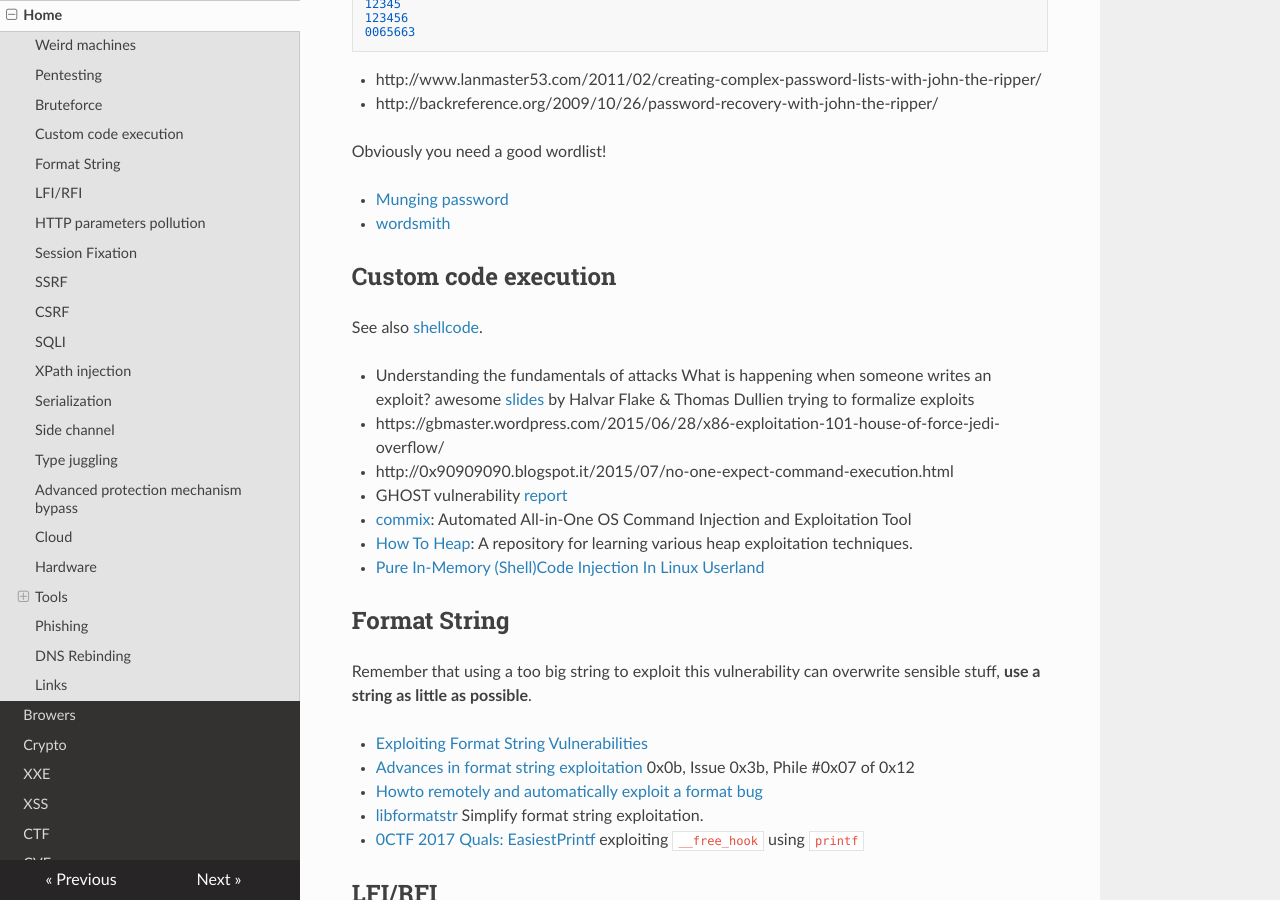
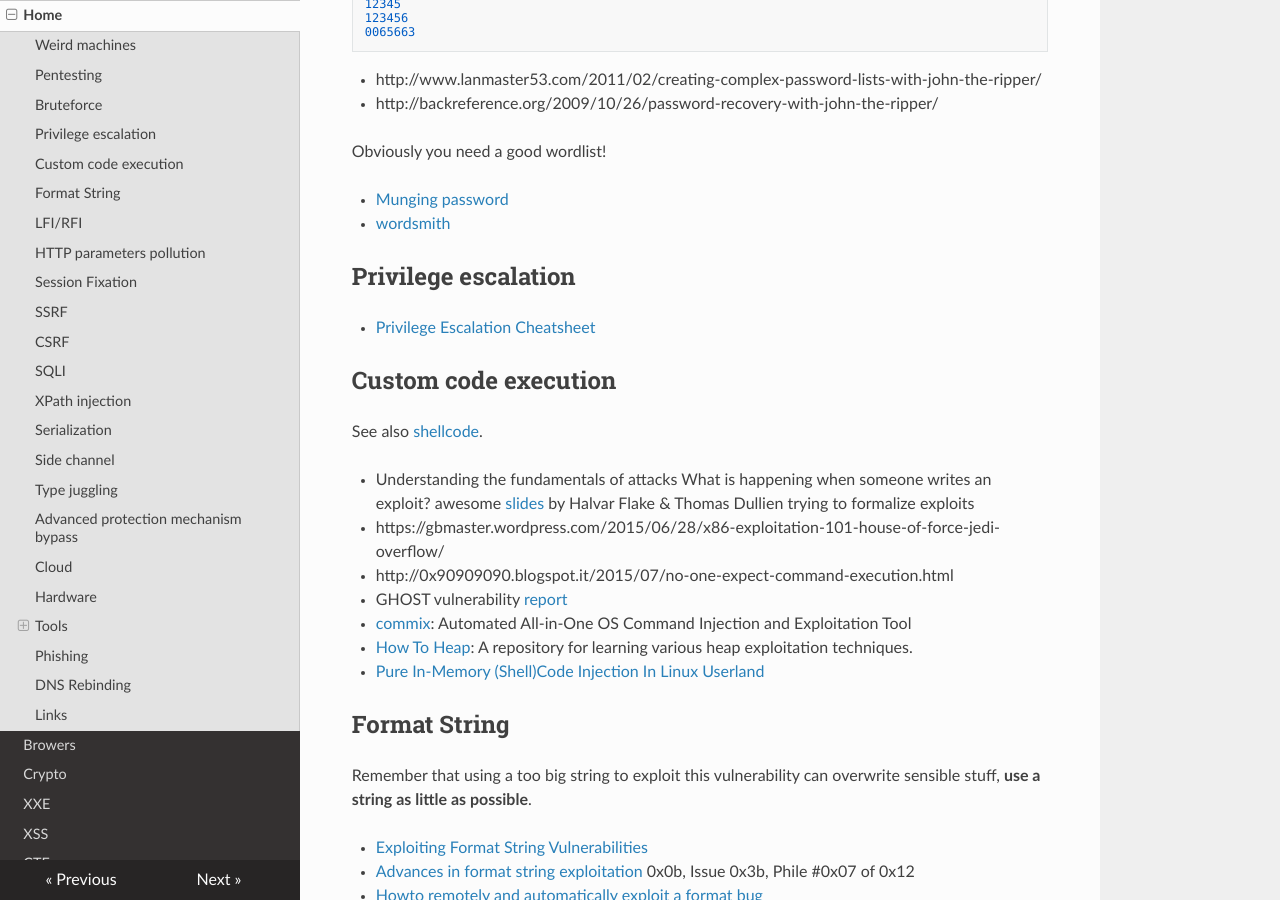
Before and after one commit to gipi/low-level, an MkDocs documentation site: the page built from docs/security/index.md, in a window 1280 px wide and 900 px high, scrolled down 1590 px. Built offline with MkDocs 1.6.1, drawn with Linux system fonts in a browser that asks for light colours; nearby versions of some CDN libraries; old or Windows-style settings are respelled for this version of MkDocs.

Commit message:
Update index.md

```diff
--- a/docs/security/index.md
+++ b/docs/security/index.md
@@ -69,6 +69,10 @@ Obviously you need a good wordlist!
 
  - [Munging password](https://th3s3cr3tag3nt.blogspot.it/2017/03/munging-passwords.html)
  - [wordsmith](https://github.com/skahwah/wordsmith)
+
+## Privilege escalation
+
+ - [Privilege Escalation Cheatsheet](https://www.hackingarticles.in/privilege-escalation-cheatsheet-vulnhub/)
 
 ## Custom code execution
 
```
